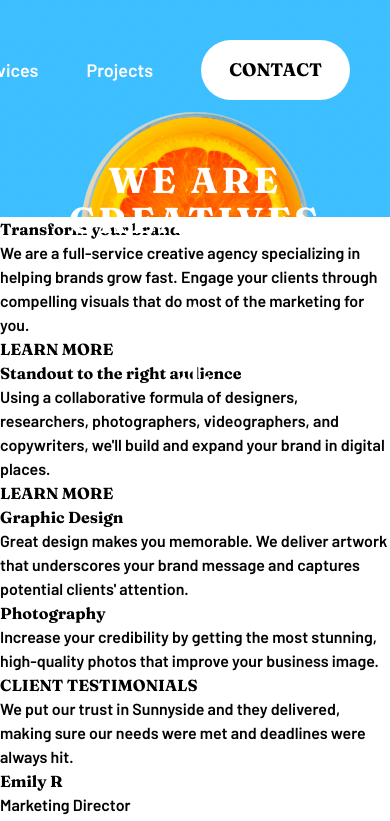
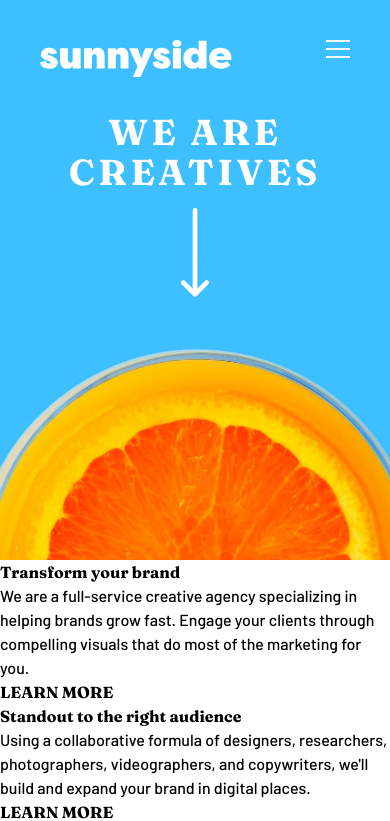
Before and after one commit to rjwhobbs/frontend-demo-0, a React (Vite) app: page / in a window 390 px wide. Shown: the top 821 px of the page. Built offline with nearby package versions, Linux system fonts and the light colour scheme.

Commit message:
Header almost viewable on mobile devices.

```diff
--- a/src/Components/Header.tsx
+++ b/src/Components/Header.tsx
@@ -1,12 +1,78 @@
-import { FunctionComponent } from "react";
+import { FunctionComponent, useState } from "react";
 import { Link } from "react-router-dom";
-import headerImg from "url:../../public/images/image-header.jpg";
+import headerDTImg from "url:../../public/images/desktop/image-header-dt.jpg";
+import headerMImg from "url:../../public/images/mobile/image-header.jpg";
 import logoWhite from "url:../../public/icons/logo-white.svg";
+import hamburger from "url:../../public/icons/icon-hamburger.svg";
 
 const Header: FunctionComponent = () => {
+  const [isMenuOpen, setIsMenuOpen] = useState(false);
+
+  function handleMenuOpen() {
+    setIsMenuOpen(!isMenuOpen);
+  }
+
   return (
     <header className="relative">
-      <nav className="absolute top-0 px-10 w-full">
+      <nav className="block lg:hidden absolute top-0 px-10 w-full">
+        <ul className="mt-10 flex items center justify-between">
+          <li>
+            <Link className="" to="/">
+              <img
+                aria-hidden="true"
+                className="w-48"
+                src={logoWhite as string}
+                alt="logo"
+              />
+              <span className="visually-hidden">Home</span>
+            </Link>
+          </li>
+          <li>
+            <button
+              onClick={(e) => {
+                e.preventDefault();
+                handleMenuOpen();
+              }}
+              aria-expanded={isMenuOpen ? true : false}
+              aria-controls="nav-dropdown"
+            >
+              <span className="visually-hidden">Menu</span>
+              <img src={hamburger as string} alt="" />
+            </button>
+            <ul
+              id="nav-dropdown"
+              className={`flex flex-col items-center py-8 dropdown z-10 absolute left-10 right-10 bg-white mt-10 sm:mt-5 md:mt-10 ${
+                isMenuOpen ? "open" : ""
+              }`}
+            >
+              <li className="mb-4">
+                <Link to="#" className="text-dark-blue text-lg">
+                  About
+                </Link>
+              </li>
+              <li className="mb-4">
+                <Link to="#" className="text-dark-blue text-lg">
+                  Services
+                </Link>
+              </li>
+              <li className="mb-4">
+                <Link to="#" className="text-dark-blue text-lg">
+                  Projects
+                </Link>
+              </li>
+              <li className="bg-sun-yellow flex rounded-full">
+                <Link
+                  to="#"
+                  className="font-serif uppercase text-desat-blue text-lg py-4 px-7"
+                >
+                  Contact
+                </Link>
+              </li>
+            </ul>
+          </li>
+        </ul>
+      </nav>
+      <nav className="hidden lg:block absolute top-0 px-10 w-full">
         <ul className="mt-10 flex justify-end items-center">
           <li className="mr-auto">
             <Link to="/">
@@ -35,13 +101,22 @@ const Header: FunctionComponent = () => {
             </Link>
           </li>
           <li className="bg-white flex rounded-full">
-            <Link to="#" className="font-serif uppercase text-lg py-4 px-7">
+            <Link
+              to="#"
+              className="font-serif uppercase text-desat-blue text-lg py-4 px-7"
+            >
               Contact
             </Link>
           </li>
         </ul>
       </nav>
-      <img className="" src={headerImg as string} alt="sliced orange" />
+      <img
+        className=""
+        srcSet={`${headerMImg as string} 750w, ${headerDTImg as string} 2880w`}
+        sizes="(max-width: 640px) 750px, 2880px"
+        src={headerDTImg as string}
+        alt="sliced orange"
+      />
     </header>
   );
 };
--- a/src/Components/LandingComps/MainHeading.tsx
+++ b/src/Components/LandingComps/MainHeading.tsx
@@ -3,12 +3,12 @@ import arrowDown from "url:../../../public/icons/icon-arrow-down.svg";
 
 const MainHeading: FunctionComponent = () => {
   return (
-    <div className="absolute top-40 xl:top-48 w-full">
+    <div className="absolute top-28 lg:top-40 xl:top-48 w-full">
       <h1 className="uppercase font-serif text-center tracking-widest text-white text-4xl xl:text-5xl">
         We Are Creatives
       </h1>
       <img
-        className="mx-auto w-7 xl:w-9 mt-16 xl:mt-20"
+        className="mx-auto w-7 mt-4 md:mt-8 lg:mt-16  xl:w-9 xl:mt-20"
         src={arrowDown as string}
         alt=""
       />
--- a/src/index.html
+++ b/src/index.html
@@ -8,7 +8,7 @@
   <link rel="stylesheet" href="style.css">
   <link rel="preconnect" href="https://fonts.googleapis.com">
   <link rel="preconnect" href="https://fonts.gstatic.com" crossorigin>
-  <link href="https://fonts.googleapis.com/css2?family=Barlow:wght@600&family=Fraunces:wght@700;900&display=swap" rel="stylesheet">
+  <link href="https://fonts.googleapis.com/css2?family=Barlow:wght@500&family=Fraunces:wght@700;900&display=swap" rel="stylesheet">
 </head>
 <body>
   <div id="root"></div>
--- a/src/style.css
+++ b/src/style.css
@@ -3,11 +3,18 @@
 @tailwind utilities;
 
 @layer components {
+  .triangle-pos {
+    @apply ml-auto;
+  }
 }
 
-/* html {
-  font-size: 18px;
-} */
+.triangle {
+  width: 0;
+  height: 0;
+  border-right: 20px solid white;
+  border-bottom: 20px solid transparent;
+  transform: rotate(90deg);
+}
 
 .visually-hidden {
   border: 0;
@@ -18,5 +25,31 @@
   padding: 0;
   position: absolute;
   width: 1px;
-  white-space: nowrap; /* 1 */
+  white-space: nowrap;
 }
+
+.dropdown {
+  visibility: hidden;
+  opacity: 0.3;
+  transform: rotateX(-90deg);
+  transform-origin: top center;
+  transition: 0.2s all ease-out;
+}
+
+.dropdown.open {
+  visibility: visible;
+  opacity: 1;
+  transform: rotateX(0deg);
+}
+
+.dropdown::before {
+  content: "";
+  width: 0;
+  height: 0;
+  border-right: 20px solid white;
+  border-bottom: 20px solid transparent;
+  transform: rotate(90deg);
+  position: absolute;
+  top: -7%;
+  right: 0;
+}
--- a/tailwind.config.js
+++ b/tailwind.config.js
@@ -15,6 +15,11 @@ module.exports = {
     extend: {
       colors: {
         "desat-blue": "#23303e",
+        "sun-yellow": "#fad400",
+        "dark-blue": "#19536b",
+      },
+      height: {
+        100: "100rem",
       },
     },
   },
```
Also changed, not shown: public/images/desktop/image-header-dt.jpg (renamed from public/images/image-header.jpg), public/images/mobile/image-header.jpg (added).
